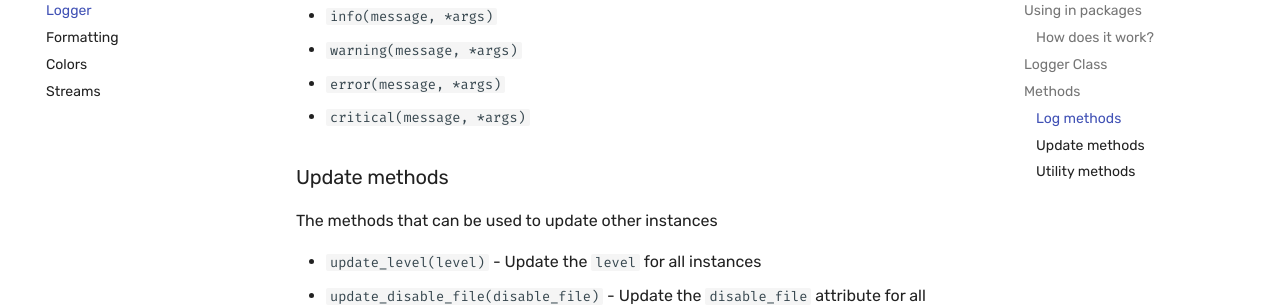
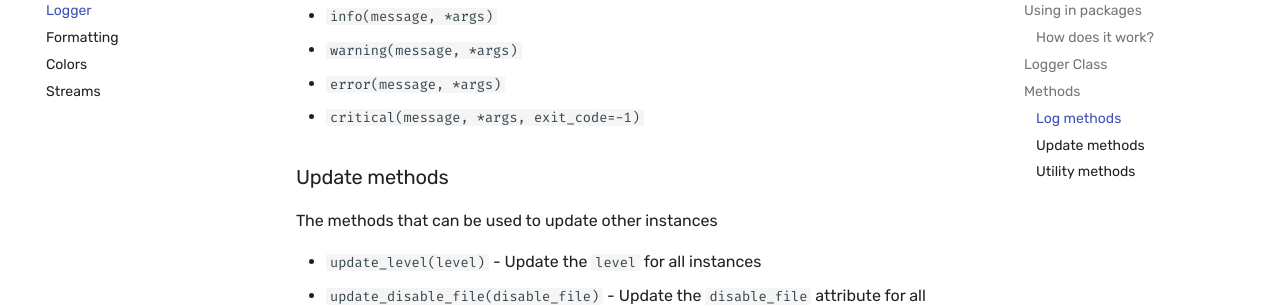
Before and after one commit to deepjyoti30/simber, an MkDocs documentation site: the page built from docs/en/docs/logger.md, in a window 1280 px wide and 900 px high, scrolled down 3298 px. Shown: the part 151-457 px from the top of the window. Built offline with MkDocs 1.6.1 and Material for MkDocs 9.7.7, drawn with Linux system fonts in a browser that asks for light colours; comment, search, counter and statistics services are not loaded.

Commit message:
Update the docs with the changes

```diff
--- a/docs/en/docs/logger.md
+++ b/docs/en/docs/logger.md
@@ -108,7 +108,7 @@ The methods to log are
 - `info(message, *args)`
 - `warning(message, *args)`
 - `error(message, *args)`
-- `critical(message, *args)`
+- `critical(message, *args, exit_code=-1)`
 
 ### Update methods
 
```
